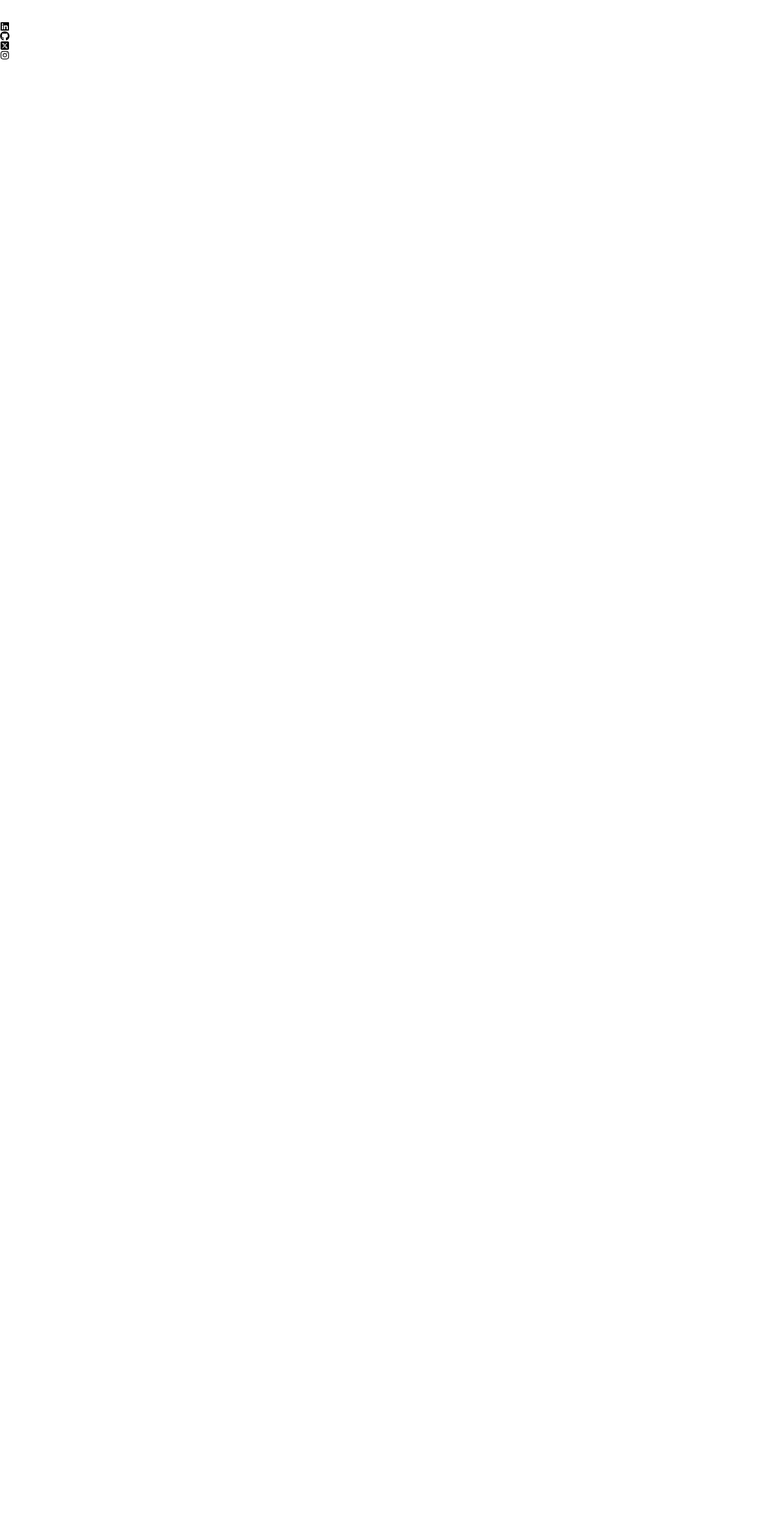
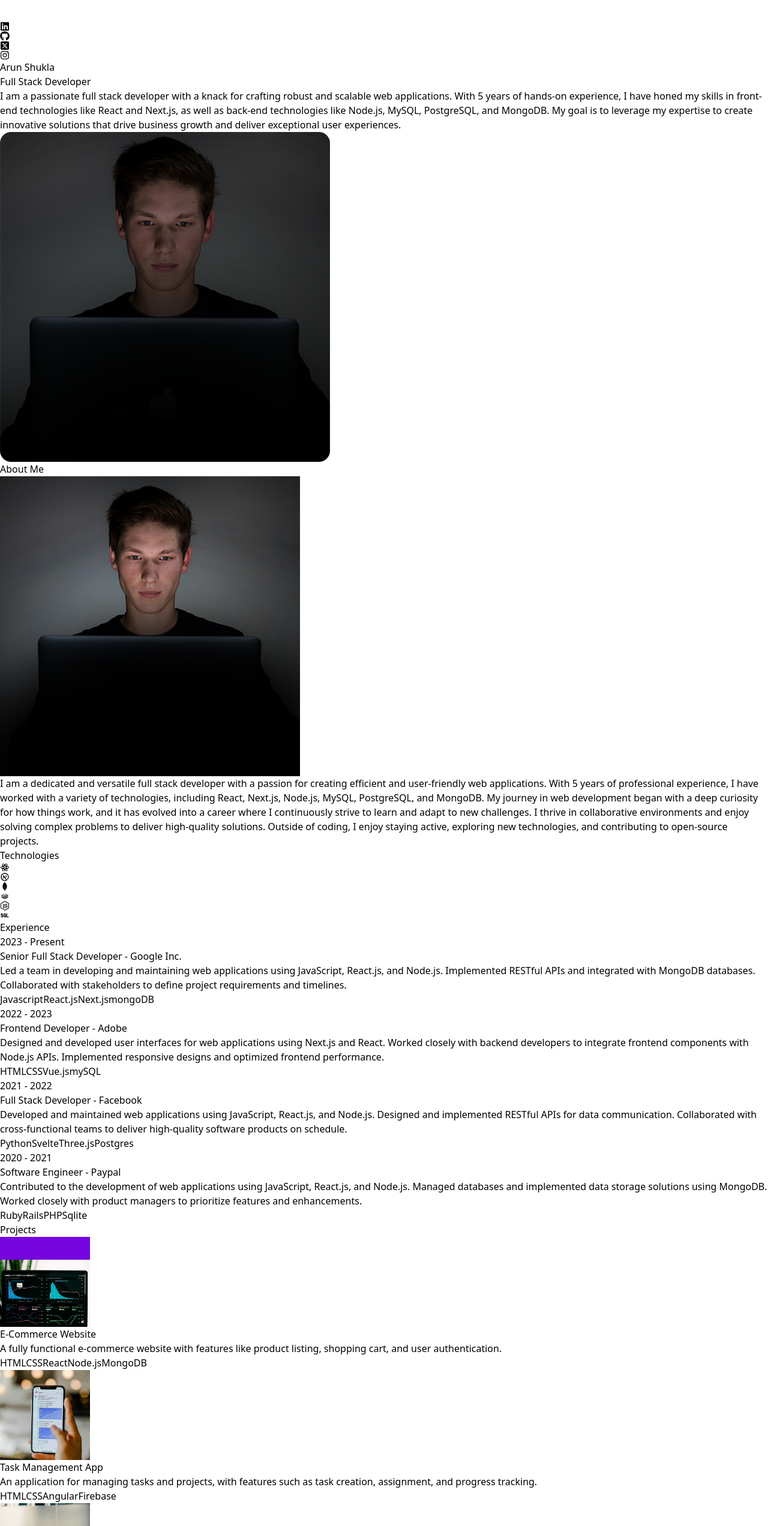
Before and after one commit to anshu1016/my-portfolio, a React (Vite) app: page / in a window 1280 px wide. Shown: the top 2544 px of the page at 60% size. Before the commit the page ends 800 px from the top, so only its background shows below. Built offline with nearby package versions, Linux system fonts and the light colour scheme.

Commit message:
Layout done with content. Now Animate it

```diff
--- a/src/App.jsx
+++ b/src/App.jsx
@@ -1,17 +1,31 @@
-import Navbar from "./components/Navbar"
-
+import About from "./components/About";
+import Contact from "./components/Contact";
+import Experiences from "./components/Experiences";
+import Hero from "./components/Hero";
+import Navbar from "./components/Navbar";
+import Projects from "./components/Projects";
+import Technologies from "./components/Technologies";
 
 function App() {
-
   return (
     <>
-     <div>
-     <div className="absolute top-0 z-[-2] h-screen w-screen bg-neutral-950 bg-[radial-gradient(ellipse_80%_80%_at_50%_-20%,rgba(120,119,198,0.3),rgba(255,255,255,0))]">
-      <Navbar/>
-     </div>
-     </div>
+      <div className="overflow-x-hidden text-neutral-300 antialiased selection:bg-cyan-300 selection:text-cyan-900">
+        <div className="fixed top-0 -z-10 h-full w-full">
+          <div className="absolute top-0 z-[-2] h-screen w-screen bg-neutral-950 bg-[radial-gradient(ellipse_80%_80%_at_50%_-20%,rgba(120,119,198,0.3),rgba(255,255,255,0))]"></div>
+        </div>
+
+        <div className="container mx-auto px-8">
+          <Navbar />
+          <Hero />
+          <About />
+          <Technologies />
+          <Experiences />
+          <Projects />
+          <Contact />
+        </div>
+      </div>
     </>
-  )
+  );
 }
 
-export default App
+export default App;
--- /dev/null
+++ b/src/components/About.jsx
@@ -0,0 +1,25 @@
+import profilePic2 from "../assets/kevinRushProfile.jpg";
+import { ABOUT_TEXT } from "../constants";
+const About = () => {
+  return (
+    <div className="border-b border-neutral-900 pb-4">
+      <div className="my-20 text-center text-4xl  ">
+        About <span className="text-neutral-500">Me</span>
+      </div>
+      <div className="flex flex-wrap">
+        <div className="w-full lg:w-1/2 p-8">
+          <div className="flex items-center justify-center">
+            <img className="rounded-2xl" src={profilePic2} alt="profilePic2" />
+          </div>
+        </div>
+        <div className="w-full lg:w-1/2">
+          <div className="flex justify-center lg:justify-start">
+            <p className="my-2 max-w-xl py-6">{ABOUT_TEXT}</p>
+          </div>
+        </div>
+      </div>
+    </div>
+  );
+};
+
+export default About;
--- /dev/null
+++ b/src/components/Contact.jsx
@@ -0,0 +1,18 @@
+import { CONTACT } from "../constants";
+
+const Contact = () => {
+  return (
+    <div className="border-b border-neutral-900 pb-20">
+      <div className="my-10 text-center text-4xl">GET IN TOUCH</div>
+      <div className="text-center tracking-tighter">
+        <p className="my-4">{CONTACT.address}</p>
+        <p className="my-4">{CONTACT.phoneNo}</p>
+        <a href="#" className="border-b">
+          {CONTACT.email}
+        </a>
+      </div>
+    </div>
+  );
+};
+
+export default Contact;
--- /dev/null
+++ b/src/components/Experiences.jsx
@@ -0,0 +1,35 @@
+import { EXPERIENCES } from "../constants";
+
+const Experiences = () => {
+  return (
+    <div className="border-b border-neutral-900 pb-4">
+      <div className="my-20 text-center text-4xl">Experience</div>
+      {EXPERIENCES?.map((experience, index) => (
+        <div key={index} className="mb-8 flex flex-wrap lg:justify-center">
+          <div className="w-full lg:w-1/4">
+            <p className="mb-2 text-sm text-neutral-500">{experience.year}</p>
+          </div>
+          <div className="w-full max-w-xl lg:w-3/4">
+            <h6 className="mb-2 font-semibold">
+              {experience.role} -{" "}
+              <span className="text-sm text-purple-200">
+                {experience.company}
+              </span>
+            </h6>
+            <p className="mb-4 text-neutral-400">{experience.description}</p>
+            {experience.technologies?.map((tech, index) => (
+              <span
+                key={index}
+                className="mr-2 mt-4 rounded bg-neutral-900 px-2 py-1 text-sm font-medium text-purple-800"
+              >
+                {tech}
+              </span>
+            ))}
+          </div>
+        </div>
+      ))}
+    </div>
+  );
+};
+
+export default Experiences;
--- /dev/null
+++ b/src/components/Hero.jsx
@@ -0,0 +1,30 @@
+import { HERO_CONTENT } from "../constants";
+import profilePic from "../assets/kevinRushProfile.png";
+const Hero = () => {
+  return (
+    <div className="border-b border-neutral-900 pb-4 lg:mb-35 ">
+      <div className="flex flex-wrap">
+        <div className="w-full lg:w-1/2">
+          <div className="flex flex-col items-center lg:items-start">
+            <h1 className="text-6xl font-thin tracking-tight lg:mt-16 lg:text-8xl pb-16">
+              Arun Shukla
+            </h1>
+            <span className="bg-gradient-to-r from-pink-300 via-slate-500 to-pink-500 bg-clip-text text-3xl tracking-tight text-transparent">
+              Full Stack Developer
+            </span>
+            <p className="my-2 max-w-xl py-6 font-light tracking-tighter">
+              {HERO_CONTENT}
+            </p>
+          </div>
+        </div>
+        <div className="w-full lg:w-1/2 p-8 ">
+          <div className="flex justify-center ">
+            <img className="" src={profilePic} alt="profilePic" />
+          </div>
+        </div>
+      </div>
+    </div>
+  );
+};
+
+export default Hero;
--- a/src/components/Navbar.jsx
+++ b/src/components/Navbar.jsx
@@ -1,22 +1,22 @@
-import logo from "../assets/kevinRushLogo.png"
-import {FaLinkedin} from "react-icons/fa"
-import { FaGithub } from "react-icons/fa"
-import { FaSquareXTwitter } from "react-icons/fa6"
-import { FaInstagram } from "react-icons/fa"
+import logo from "../assets/kevinRushLogo.png";
+import { FaLinkedin } from "react-icons/fa";
+import { FaGithub } from "react-icons/fa";
+import { FaSquareXTwitter } from "react-icons/fa6";
+import { FaInstagram } from "react-icons/fa";
 const Navbar = () => {
   return (
     <nav className="mb-20 flex items-center justify-between py-6">
-        <div className="flex flex-shrink-0 items-center">
-            <img src={logo} alt="logo" />
-        </div>
-        <div className="flex items-center justify-center gap-4 text-2xl cursor-pointer">
-            <FaLinkedin className=" bg-white text-white-500 text-4xl"/>
-            <FaGithub/>
-            <FaSquareXTwitter/>
-            <FaInstagram/>
-        </div>
+      <div className="flex flex-shrink-0 items-center">
+        <img src={logo} alt="logo" />
+      </div>
+      <div className="m-8 flex items-center justify-center gap-4 text-2xl cursor-pointer ">
+        <FaLinkedin />
+        <FaGithub />
+        <FaSquareXTwitter />
+        <FaInstagram />
+      </div>
     </nav>
-  )
-}
+  );
+};
 
-export default Navbar
+export default Navbar;
--- /dev/null
+++ b/src/components/Projects.jsx
@@ -0,0 +1,36 @@
+import { PROJECTS } from "../constants";
+
+const Projects = () => {
+  return (
+    <div className="border-b border-neutral-900 pb-4">
+      <h1 className="my-20 text-center text-4xl">Projects</h1>
+      {PROJECTS?.map((project, index) => (
+        <div key={index} className="mb-8 flex flex-wrap lg:justify-center">
+          <div className="w-full lg:w-1/4">
+            <img
+              src={project.image}
+              alt={project.title}
+              className="mb-6 rounded"
+              width={150}
+              height={150}
+            />
+          </div>
+          <div className="w-full max-w-xl lg:w-3/4">
+            <h6 className="mb-2 font-semibold ">{project.title}</h6>
+            <p className="mb-4 text-neutral-400">{project.description}</p>
+            {project.technologies?.map((tech, index) => (
+              <span
+                className="rounded mr-2 bg-neutral-900 px-2 py-1 text-sm font-medium text-purple-900"
+                key={index}
+              >
+                {tech}
+              </span>
+            ))}
+          </div>
+        </div>
+      ))}
+    </div>
+  );
+};
+
+export default Projects;
--- /dev/null
+++ b/src/components/Technologies.jsx
@@ -0,0 +1,39 @@
+import { DiRedis } from "react-icons/di";
+import { FaNodeJs } from "react-icons/fa";
+import { RiReactjsLine } from "react-icons/ri";
+import { SiMongodb } from "react-icons/si";
+import { TbBrandNextjs, TbSql } from "react-icons/tb";
+const Technologies = () => {
+  return (
+    <div className="border-b border-neutral-900 pb-24 ">
+      <h1 className="my-24 text-center text-4xl">Technologies</h1>
+      <div className="flex flex-wrap items-center justify-center gap-4 ">
+        <div className="rounded-2xl border-4 border-neutral-800 p-4 cursor-pointer ">
+          <RiReactjsLine className="text-7xl text-cyan-400" />
+        </div>
+
+        <div className="rounded-2xl border-4 border-neutral-800 p-4 cursor-pointer ">
+          <TbBrandNextjs className="text-7xl" />
+        </div>
+
+        <div className="rounded-2xl border-4 border-neutral-800 p-4 cursor-pointer ">
+          <SiMongodb className="text-7xl text-green-500" />
+        </div>
+
+        <div className="rounded-2xl border-4 border-neutral-800 p-4 cursor-pointer ">
+          <DiRedis className="text-7xl text-red-700" />
+        </div>
+
+        <div className="rounded-2xl border-4 border-neutral-800 p-4 cursor-pointer ">
+          <FaNodeJs className="text-7xl text-green-500" />
+        </div>
+
+        <div className="rounded-2xl border-4 border-neutral-800 p-4 cursor-pointer ">
+          <TbSql className="text-7xl text-sky-700" />
+        </div>
+      </div>
+    </div>
+  );
+};
+
+export default Technologies;
```
